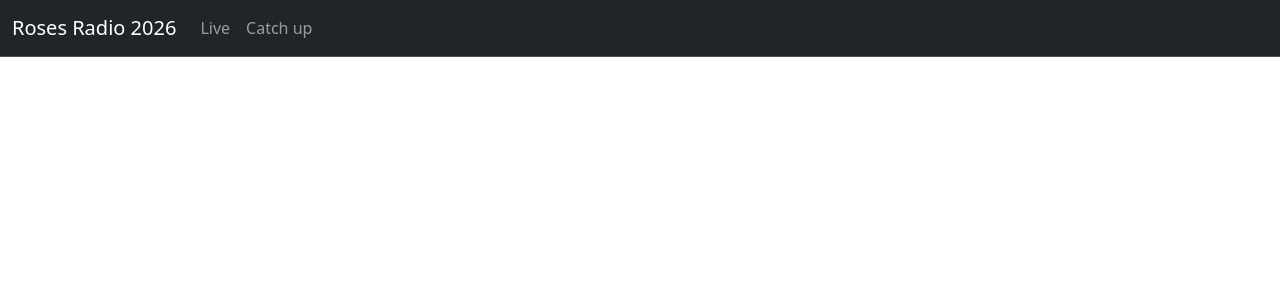
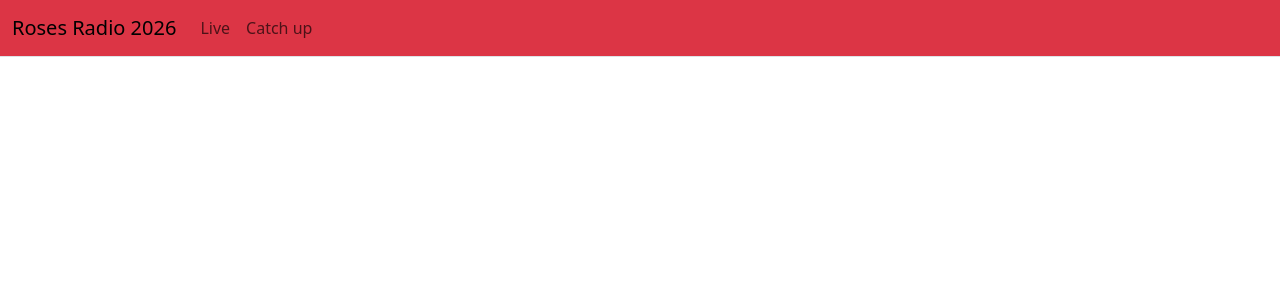
Before and after one commit to rosesmedia/radio, a Django app: template roses_radio/templates/base.html in a window 1280 px wide. Shown: the top 300 px of the page. Run offline with Django 5.2, Linux system fonts and the light colour scheme; the template is opened without the code that fills it, so the values that code supplies are empty; some libraries are stand-ins or nearby versions.

Commit message:
chore: update navbar colour to red

```diff
--- a/roses_radio/templates/base.html
+++ b/roses_radio/templates/base.html
@@ -12,7 +12,7 @@
     {% bootstrap_css %}
 </head>
 <body>
-    <nav class="navbar navbar-expand-lg  bg-dark border-bottom border-body" data-bs-theme="dark">
+    <nav class="navbar navbar-expand-lg  bg-danger border-bottom border-body">
         <div class="container-fluid">
             <a href="/" class="navbar-brand">
                 Roses Radio 2026
```
